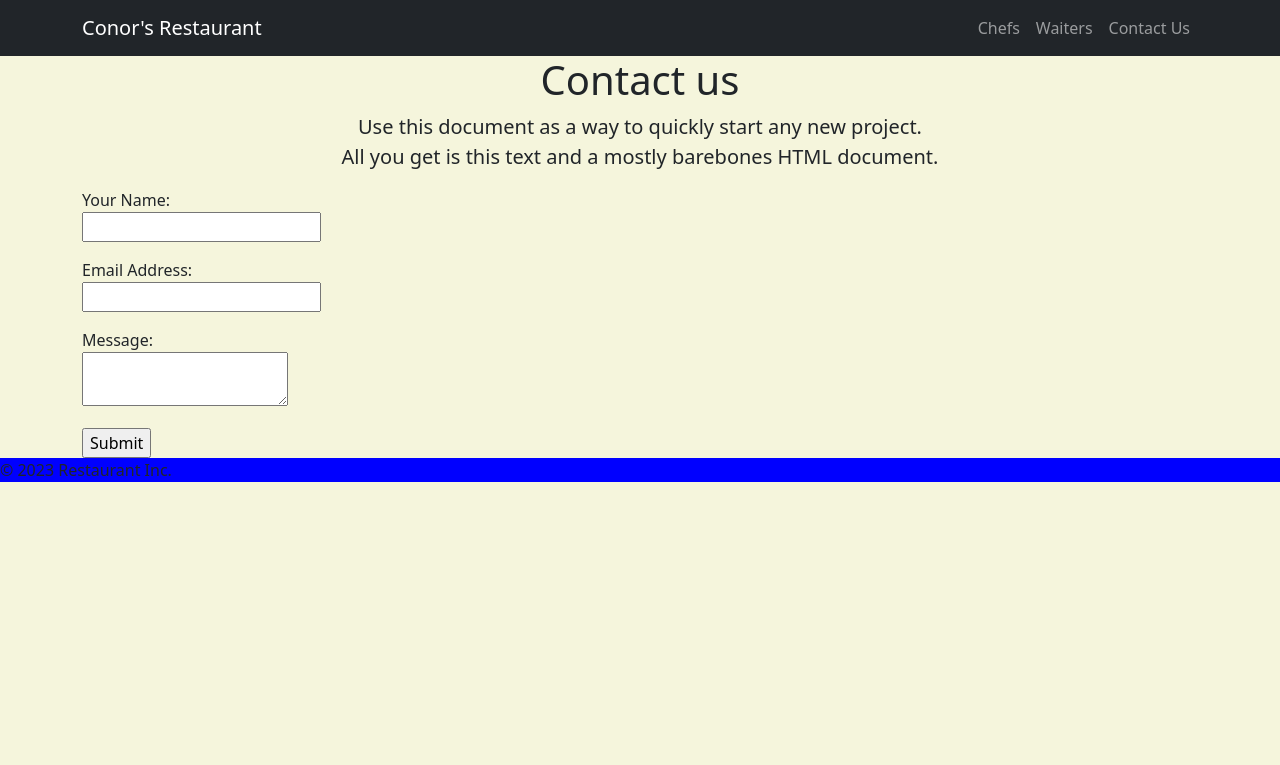
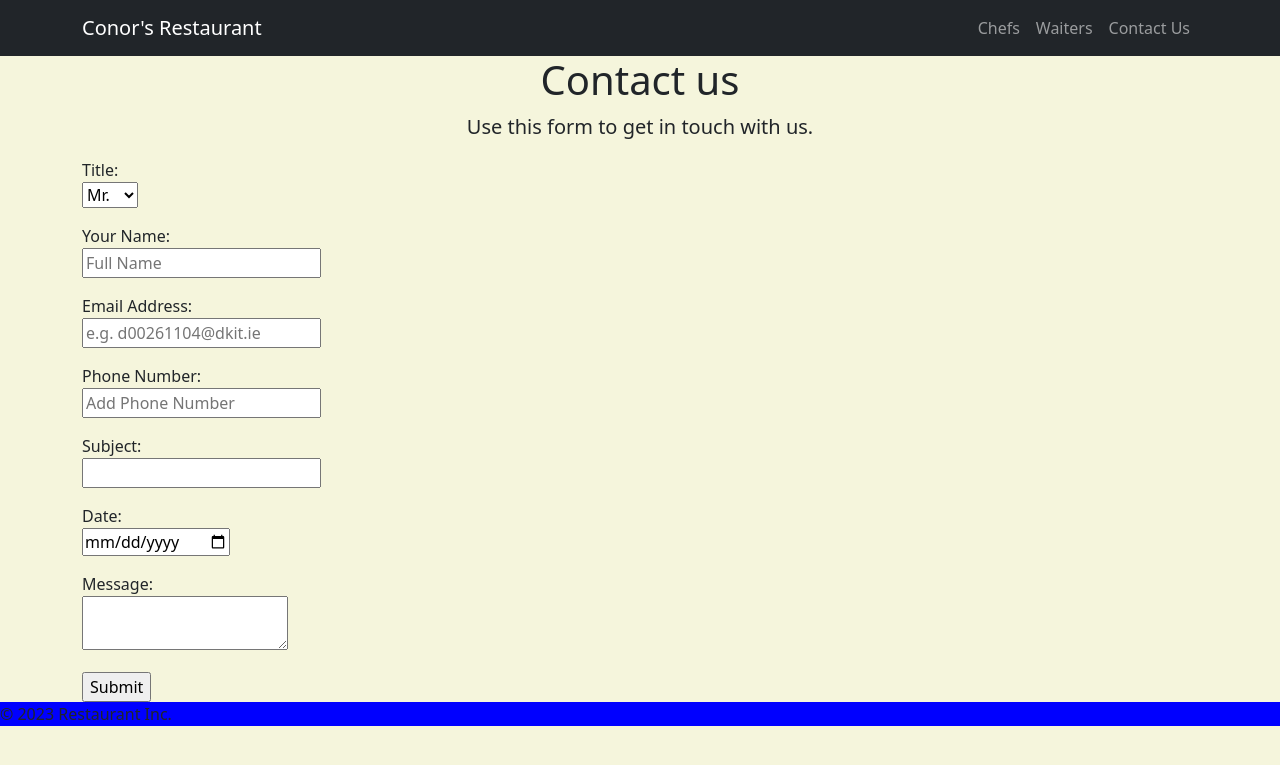
Before and after one commit to xconor/Assignment2PHP-SQLwebsite, a PHP site: page /page-3.php in a window 1280 px wide. Shown: the top 765 px of the page. Run offline with PHP 8.4, Linux system fonts and the light colour scheme.

Commit message:
added placeholders and more fields to contact form

```diff
--- a/page-3.php
+++ b/page-3.php
@@ -3,23 +3,43 @@
 <main class="container">
   <div class="starter-template text-center">
     <h1>Contact us</h1>
-    <p class="lead">Use this document as a way to quickly start any new project.<br> All you get is this text and a mostly barebones HTML document.</p>
+    <p class="lead">Use this form to get in touch with us.</p>
   </div>
 
   <form method="POST" name="contactform" action="contact-form-handler.php">
     <p>
+      <label for='title'>Title:</label> <br>
+      <select name="title" id="title">
+        <option value="Mr">Mr.</option>
+        <option value="Mrs">Mrs.</option>
+        <option value="Ms">Ms.</option>
+      </select>
+    </p>
+    <p>
       <label for='name'>Your Name:</label> <br>
-<input type="text" name="name">
+      <input type="text" name="name" placeholder="Full Name">
     </p>
     <p>
       <label for='email'>Email Address:</label> <br>
-<input type="text" name="email"> <br>
+      <input type="text" name="email" placeholder="e.g. d00261104@dkit.ie" required> <br>
+    </p>
+    <p>
+      <label for='phone'>Phone Number:</label> <br>
+      <input type="tel" name="phone" placeholder="Add Phone Number">
+    </p>
+    <p>
+      <label for='subject'>Subject:</label> <br>
+      <input type="text" name="subject">
+    </p>
+    <p>
+      <label for='date'>Date:</label> <br>
+      <input type="date" name="date">
     </p>
     <p>
       <label for='message'>Message:</label> <br>
       <textarea name="message"></textarea>
     </p>
-<input type="submit" value="Submit"><br>
+    <input type="submit" value="Submit" placeholder="Add Your Message Here" required> <br>
   </form>
 
 </main><!-- /.container -->
```
Lines whose indentation alone changed are shown as unchanged.
